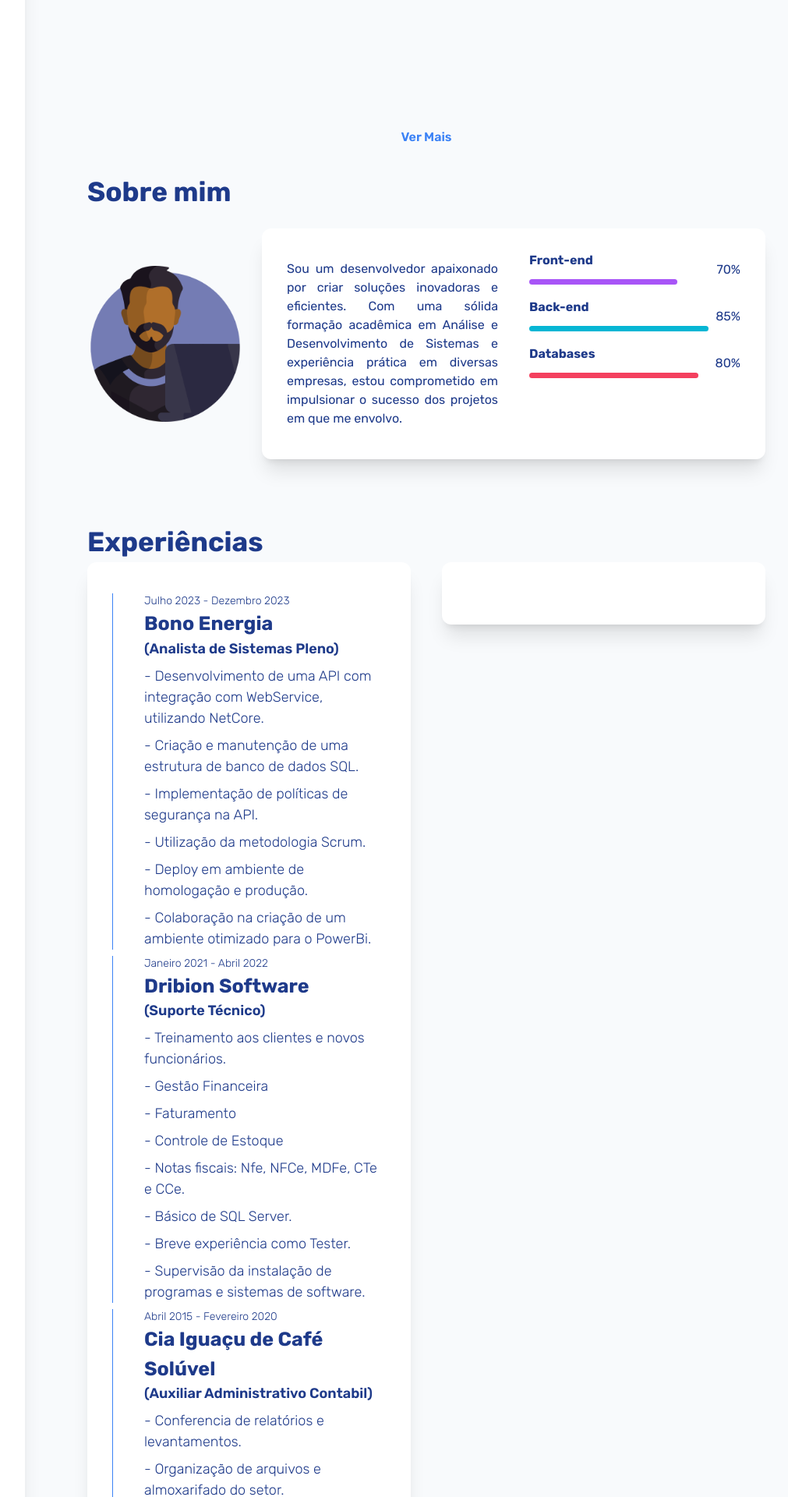
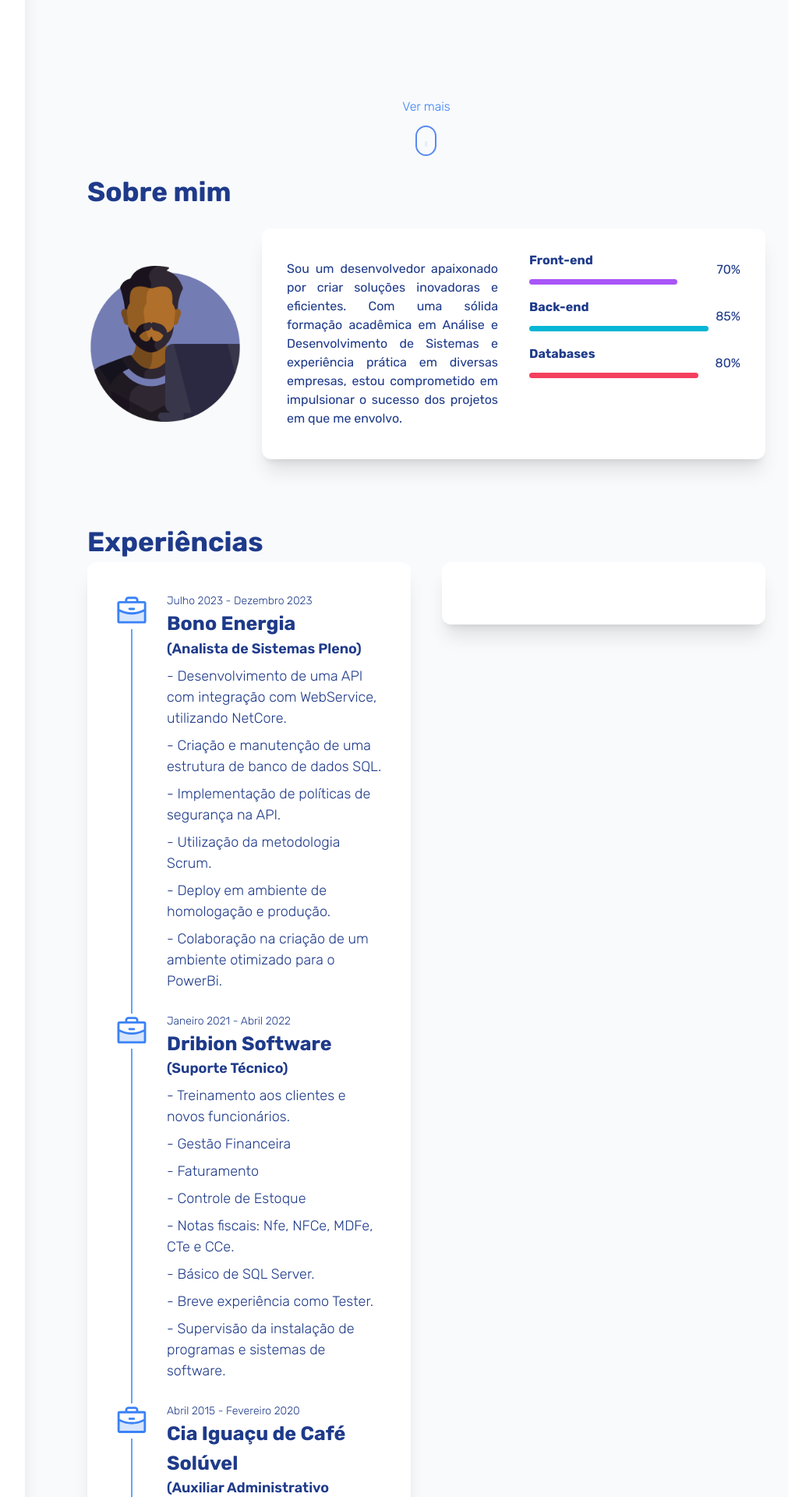
Before and after one commit to kauanfelipe96/personal-portfolio, a React (Vite) app: page / in a window 1280 px wide. Shown: the part 580-2500 px from the top of the page at 78% size, without its empty margins (224-1235 px from the left). Built offline with nearby package versions, Linux system fonts and the light colour scheme.

Commit message:
updating home

```diff
--- a/src/components/About.jsx
+++ b/src/components/About.jsx
@@ -4,13 +4,13 @@ export default function About() {
   return (
     <section className="px-20" id="about">
       <h2 className="text-[35px] text-blue-900 font-bold">Sobre mim</h2>
-      <div className="flex sm:flex-row flex-col items-center justify-between gap-6 mt-5">
+      <div className="flex xl:flex-row flex-col items-center justify-between gap-6 mt-5">
         <img src={persona} alt="Avatar" className="w-[200px] h-[200px]" />
-        <div className="w-full bg-white rounded-xl py-10 px-8 shadow-xl flex justify-between gap-10">
-          <p className="text-blue-900 w-[50%] text-justify">Sou um desenvolvedor apaixonado por criar soluções inovadoras e eficientes. Com uma sólida formação
+        <div className="w-full bg-white rounded-xl py-10 px-8 shadow-xl flex xl:flex-row flex-col justify-between gap-10">
+          <p className="text-blue-900 xl:w-[50%] w-[100%] text-justify">Sou um desenvolvedor apaixonado por criar soluções inovadoras e eficientes. Com uma sólida formação
             acadêmica em Análise e Desenvolvimento de Sistemas e experiência prática em diversas empresas, estou
             comprometido em impulsionar o sucesso dos projetos em que me envolvo.</p>
-          <div className="w-[50%]">
+          <div className="xl:w-[50%] w-[100%]">
             <div className="mb-7">
               <h3 className="font-bold text-blue-900 leading-[1px]">Front-end</h3>
               <h4 className="text-end text-blue-900">70%</h4>
--- a/src/components/Experiences.jsx
+++ b/src/components/Experiences.jsx
@@ -1,10 +1,17 @@
+import { PiBriefcaseDuotone } from "react-icons/pi";
+
 export default function Experiences() {
   return (
     <section className="px-20 py-20" id="experience">
       <h2 className="text-[35px] text-blue-900 font-bold">Experiências</h2>
-      <div className="flex gap-10">
-        <div className="w-[50%] h-full bg-white rounded-xl py-10 px-8 shadow-xl justify-between gap-10">
-          <div className="border-l border-blue-500 pl-10">
+      <div className="flex xl:flex-row flex-col gap-10">
+        <div className="xl:w-[50%] w-[100%] h-full bg-white rounded-xl py-10 px-8 shadow-xl justify-between gap-10">
+          <div className="flex gap-5">
+            <div className="flex flex-col items-center">
+              <PiBriefcaseDuotone className="text-[50px] text-blue-500" />
+              <span className="h-[100%] w-[2px] bg-blue-400"></span>
+            </div>
+            <div className="pb-5">
               <h3 className="text-sm text-blue-900 font-light">Julho 2023 - Dezembro 2023</h3>
               <p className="font-bold text-[25px] text-blue-900"> Bono Energia </p>
               <p className="font-semibold text-[18px] text-blue-900 mb-2">(Analista de Sistemas Pleno)</p>
@@ -15,7 +22,13 @@ export default function Experiences() {
               <h4 className="text-blue-900 text-[18px] mb-2 font-light">- Deploy em ambiente de homologação e produção.</h4>
               <h4 className="text-blue-900 text-[18px] mb-2 font-light">- Colaboração na criação de um ambiente otimizado para o PowerBi.</h4>
             </div>
-          <div className="border-l border-blue-500 pl-10">
+          </div>
+          <div className="flex gap-5">
+            <div className="flex flex-col items-center">
+              <PiBriefcaseDuotone className="text-[50px] text-blue-500" />
+              <span className="h-[100%] w-[2px] bg-blue-400"></span>
+            </div>
+            <div className="pb-5">
               <h3 className="text-sm text-blue-900 font-light">Janeiro 2021 - Abril 2022</h3>
               <p className="font-bold text-[25px] text-blue-900"> Dribion Software </p>
               <p className="font-semibold text-[18px] text-blue-900 mb-2">(Suporte Técnico)</p>
@@ -28,7 +41,13 @@ export default function Experiences() {
               <h4 className="text-blue-900 text-[18px] mb-2 font-light">- Breve experiência como Tester.</h4>
               <h4 className="text-blue-900 text-[18px] mb-2 font-light">- Supervisão da instalação de programas e sistemas de software.</h4>
             </div>
-          <div className="border-l border-blue-500 pl-10">
+          </div>
+          <div className="flex gap-5">
+            <div className="flex flex-col items-center">
+              <PiBriefcaseDuotone className="text-[50px] text-blue-500" />
+              <span className="h-[100%] w-[2px] bg-blue-400"></span>
+            </div>
+            <div>
               <h3 className="text-sm text-blue-900 font-light">Abril 2015 - Fevereiro 2020</h3>
               <p className="font-bold text-[25px] text-blue-900"> Cia Iguaçu de Café Solúvel </p>
               <p className="font-semibold text-[18px] text-blue-900 mb-2">(Auxiliar Administrativo Contabil)</p>
@@ -39,7 +58,8 @@ export default function Experiences() {
               <h4 className="text-blue-900 text-[18px] mb-2 font-light">- Experiência com sistema SAP R3.</h4>
             </div>
           </div>
-        <div className="w-[50%] h-full bg-white rounded-xl py-10 px-8 shadow-xl flex justify-between gap-10">
+        </div>
+        <div className="xl:w-[50%] w-[100%] h-full bg-white rounded-xl py-10 px-8 shadow-xl flex justify-between gap-10">
         </div>
 
 
--- a/src/components/Home.jsx
+++ b/src/components/Home.jsx
@@ -27,8 +27,8 @@ export default function Home() {
         </div>
         <button className="bg-blue-500 text-white font-bold rounded-full px-8 py-2 text-center mt-5 hover:scale-110 duration-500 hover:bg-blue-700">Curriculum Vitae</button>
         <a href="#about" className="absolute bottom-5">
-          <div>
-            <p className="mb-3 text-blue-500 font-semibold">Ver Mais</p>
+          <div className="flex flex-col items-center">
+            <p className="mb-3 text-blue-500 font-light">Ver mais</p>
             <div className="scroll-down">
               <div className="mousey">
                 <div className="scroller"></div>
--- a/src/index.css
+++ b/src/index.css
@@ -15,28 +15,23 @@ body {
   background-color: #f8fafc;
 }
 
-/* The switch - the box around the slider */
 .switch {
   display: block;
   --width-of-switch: 2.5em;
   --height-of-switch: 1.5em;
-  /* size of sliding icon -- sun and moon */
   --size-of-icon: 1em;
-  /* it is like a inline-padding of switch */
   --slider-offset: 0.3em;
   position: relative;
   width: var(--width-of-switch);
   height: var(--height-of-switch);
 }
 
-/* Hide default HTML checkbox */
 .switch input {
   opacity: 0;
   width: 0;
   height: 0;
 }
 
-/* The slider */
 .slider {
   position: absolute;
   cursor: pointer;
@@ -81,3 +76,46 @@ input:checked+.slider:before {
 .css-1wvake5 {
   position: fixed !important;
 }
+
+.scroll-downs {
+  margin: auto;
+  width: 25px;
+  height: 55px;
+}
+
+.mousey {
+  width: 3px;
+  padding: 5px 10px;
+  height: 25px;
+  border: 2px solid #2563eb;
+  border-radius: 25px;
+  opacity: 0.75;
+  box-sizing: content-box;
+}
+
+.scroller {
+  width: 3px;
+  height: 7px;
+  border-radius: 25%;
+  background-color: #2563eb;
+  animation-name: scroll;
+  animation-duration: 2.2s;
+  animation-timing-function: cubic-bezier(.15, .41, .69, .94);
+  animation-iteration-count: infinite;
+}
+
+@keyframes scroll {
+  0% {
+    opacity: 0;
+  }
+
+  10% {
+    transform: translateY(0);
+    opacity: 1;
+  }
+
+  100% {
+    transform: translateY(15px);
+    opacity: 0;
+  }
+}
```
Lines whose indentation alone changed are shown as unchanged.
